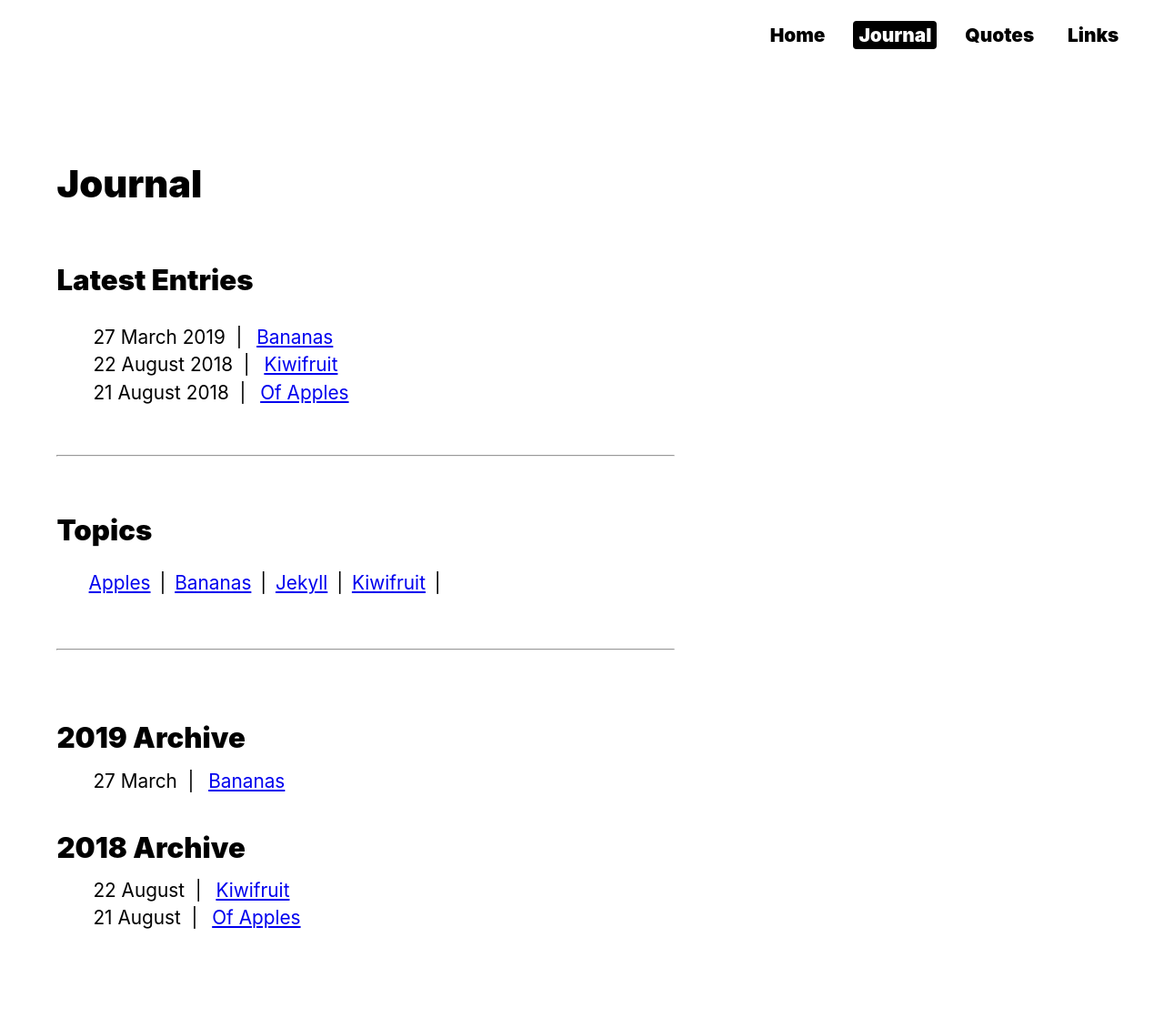
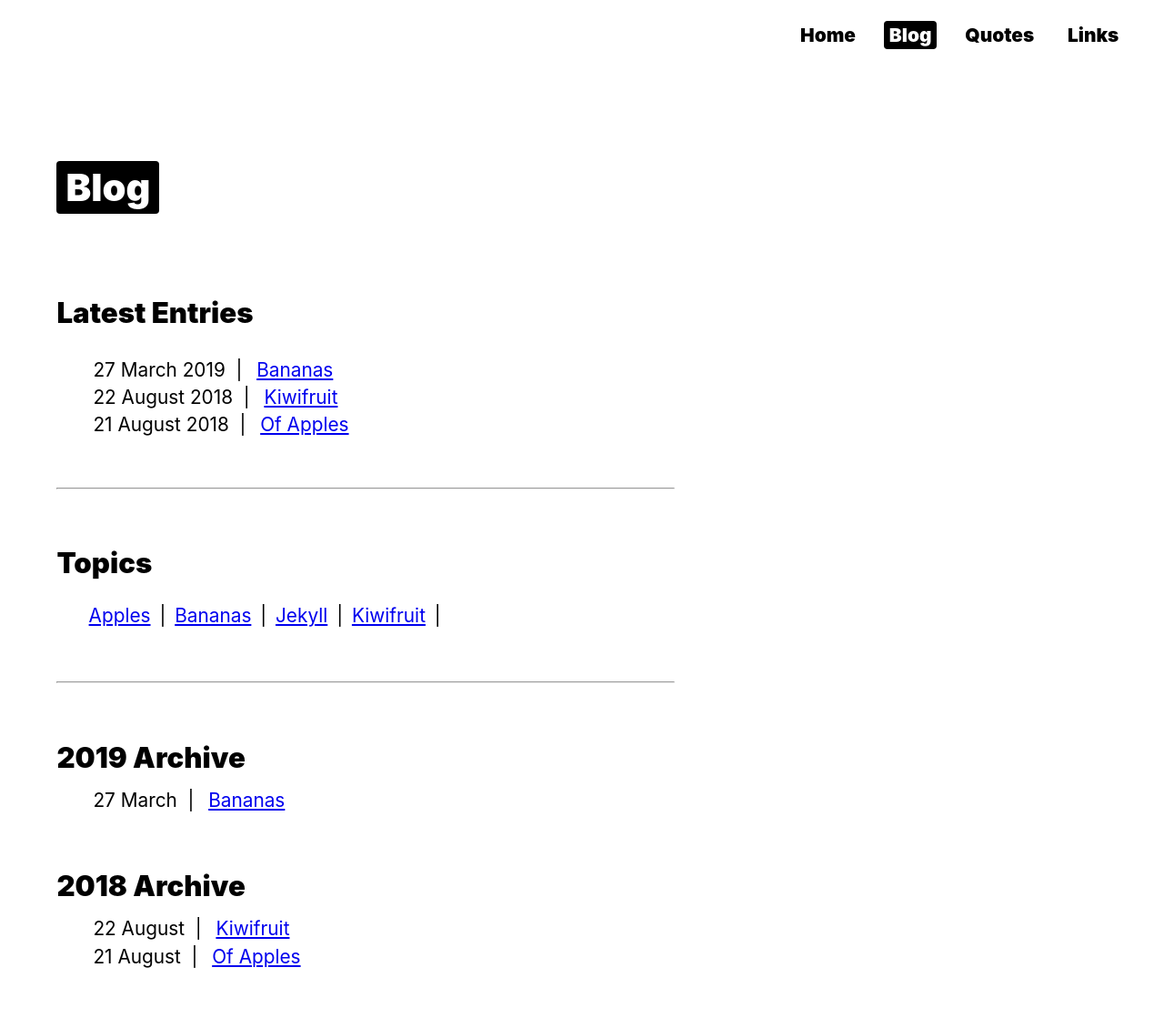
Before and after one commit to denismcdonald/blog, a Jekyll site: the page built from blog.html, in a window 1280 px wide. Shown: the whole page at 91% size. Built offline with Jekyll 4.4.1, drawn with Linux system fonts in a browser that asks for light colours; some web fonts are replaced; before the commit the page ends 1088 px from its top, so only the background shows below that.

Commit message:
Minor heading and nav a tweaking

```diff
--- a/_config.yml
+++ b/_config.yml
@@ -1,5 +1,6 @@
 url: https://denismcdonald.github.io
-baseurl: /jekyll-from-scratch
+# baseurl: /jekyll-from-scratch
+baseurl:
 repository: denismcdonald/jekyll-from-scratch
 
 permalink: /blog/:categories/:year/:month/:day/:title:output_ext
--- a/_includes/navigation.html
+++ b/_includes/navigation.html
@@ -1,6 +1,6 @@
 <nav>
   <a href="{{ site.baseurl }}/index.html" {% if page.url == "/" %}class="current" {% endif %} id="home">Home</a>
-  <a href="{{ site.baseurl }}/journal.html" {% if page.url contains "journal" %}class="current" {% endif %}>Journal</a>
-  <a href="{{ site.baseurl }}/quotes.html" {% if page.url contains "quotes" or page.url contains "tag" %}class="current" {% endif %}>Quotes</a>
+  <a href="{{ site.baseurl }}/blog.html" {% if page.url contains "blog" or page.url contains "tag" %}class="current" {% endif %}>Blog</a>
+  <a href="{{ site.baseurl }}/quotes.html" {% if page.url contains "quotes" %}class="current" {% endif %}>Quotes</a>
   <a href="{{ site.baseurl }}/links.html" {% if page.url contains "links" %}class="current" {% endif %}>Links</a>
 </nav>
--- a/_sass/main.scss
+++ b/_sass/main.scss
@@ -65,8 +65,20 @@ li a {
     padding: 0 4px;
 }
 
+.h1-title {
+    background-color: #000;
+    border-radius: 4px;
+    color: #fff;
+    display: inline-block;
+    // margin-top: 1.5rem;
+    // margin-top: 3rem;
+    padding: 4px 10px;
+}
+
+
 .archive-dates {
-    margin: 2rem 0 -0.5rem 0;
+    // margin: 2rem 0 -0.5rem 0;
+    margin: 3rem 0 -0.5rem 0;
 }
 
 .archive-post-list ul li {
@@ -133,6 +145,11 @@ aside {
     padding-right: 4px;
     text-decoration: none;
 }
+
+// h1 {
+//     font-weight: 900;
+//     margin-top: 5rem;
+// }
 
 h1,
 h2,
@@ -465,7 +482,7 @@ Breakpoint 2 (Table of contents appears)
         // margin-top: 13rem;
         margin-right: 1rem;
         // margin-top: 10.5rem;
-        margin-top: 12rem;
+        margin-top: 14rem;
         clear: right;
     }
 
--- a/journal.html
+++ b/blog.html
@@ -6,7 +6,7 @@ scroll: false
 ---
 
 <div>
-  <h1>Journal</h1>
+  <h1 class="h1-title">Blog</h1>
   <h2>Latest Entries</h2>
   <ul class="tag-list">
     {% for post in site.posts limit: 6 %}
@@ -35,7 +35,6 @@ scroll: false
 <br>
 <br>
 <hr>
-<br>
 
 <section class="archive-post-list">
   {% for post in site.posts %}
```
Also changed, not shown: links.md (+1 -1 lines), quotes.md (+1 -1 lines), 13 other files.
